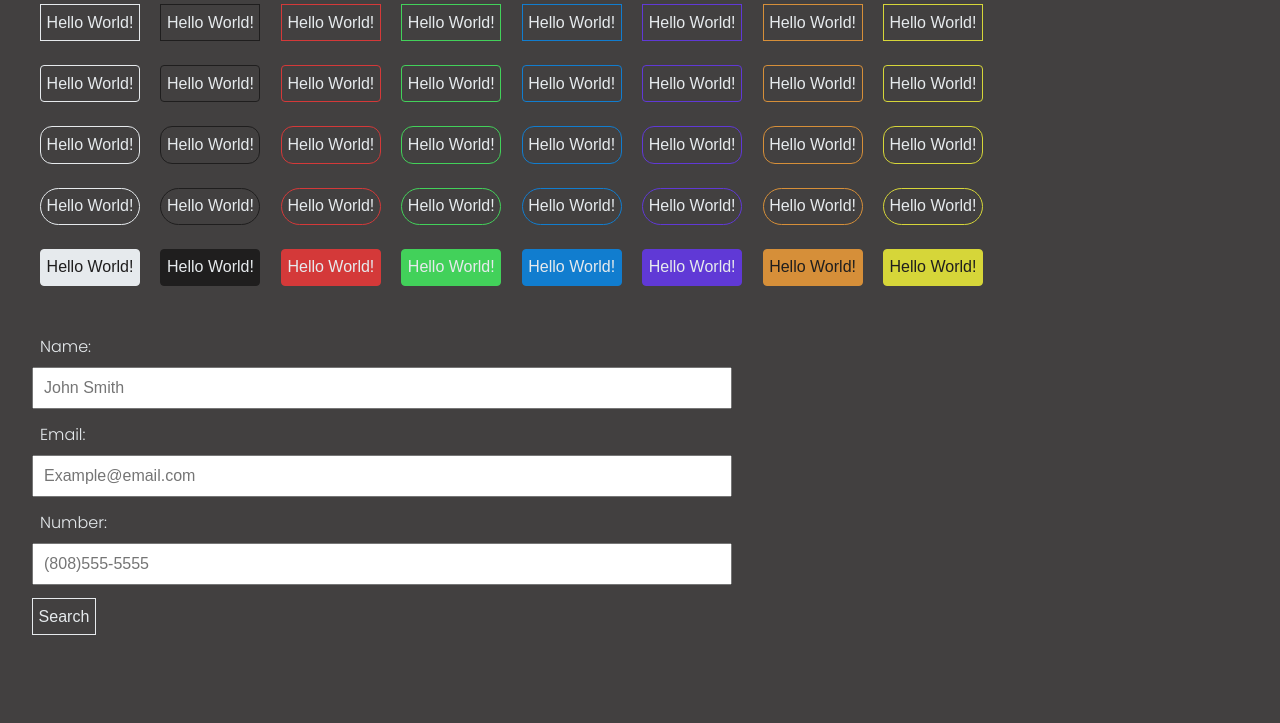
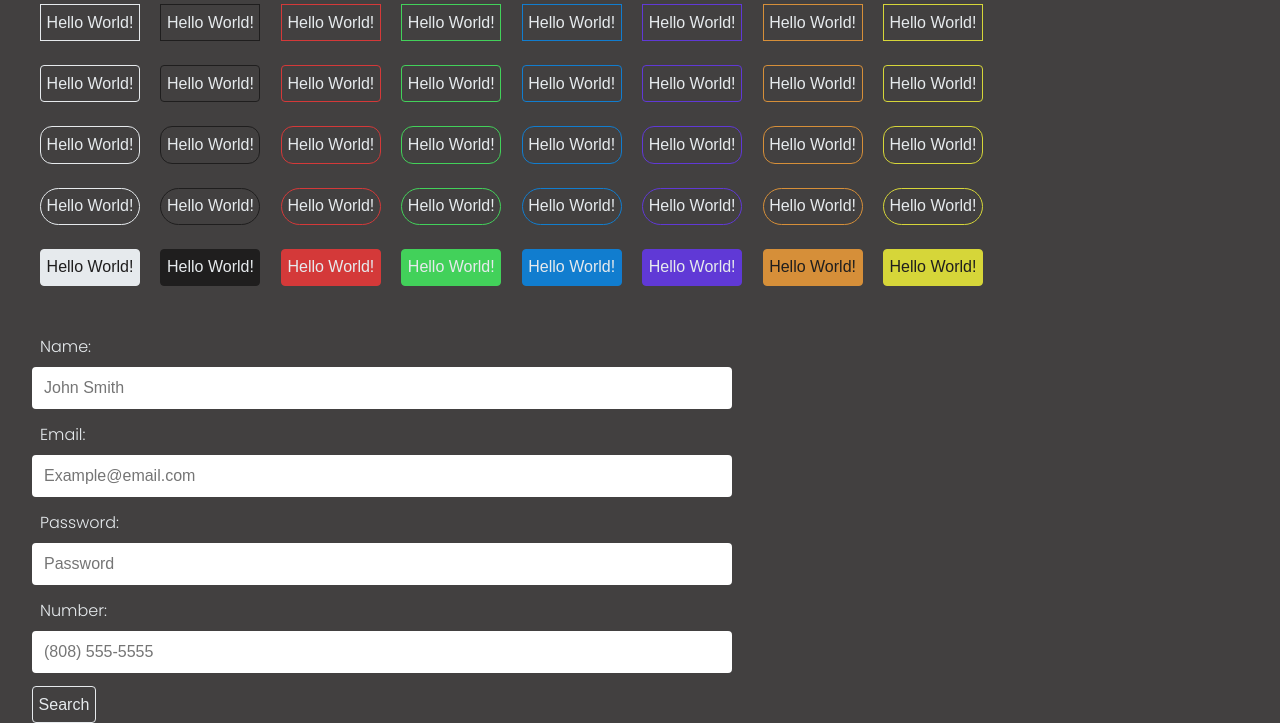
Before and after one commit to Ali-Row/Keen, a plain HTML site: page index.html in a window 1280 px wide. Shown: the part 162-885 px from the top of the page. Before the commit the page ends 800 px from the top, so only its background shows below. Drawn offline with Linux system fonts and the light colour scheme.

Commit message:
Finish form designs

```diff
--- a/index.html
+++ b/index.html
@@ -94,14 +94,16 @@
             <div class="mar-auto">
                 <form action="submit" class="form">
                     <label class="txt-light" for="name">Name:</label>
-                    <input class="form-input" type="name" placeholder="John Smith" for="Search" class="input mar-r-1">
+                    <input class="rounded-min form-input" type="name" placeholder="John Smith" for="Name" class="input mar-r-1">
                     <label class="txt-light" for="email">Email:</label>
-                    <input class="form-input" type="email" placeholder="Example@email.com" for="Search" class="input mar-r-1">
+                    <input class="rounded-min form-input" type="email" placeholder="Example@email.com" for="Email" class="input mar-r-1">
+                    <label class="txt-light" for="password">Password:</label>
+                    <input class="rounded-min form-input" type="password" placeholder="Password" for="Password" class="input mar-r-1">
                     <label class="txt-light" for="number">Number:</label>
-                    <input class="form-input" type="phone-number" placeholder="(808)555-5555" for="Search" class="input mar-r-1">
+                    <input class="rounded-min form-input" type="phone-number" placeholder="(808) 555-5555" for="Number" class="input mar-r-1">
                 </form>
 
-                <button class="keen-btn mar-t-1">Search</button>
+                <button class="rounded-min keen-btn mar-t-1">Search</button>
             </div>
         </section>
     </div>
--- a/keen.scss
+++ b/keen.scss
@@ -135,8 +135,6 @@ body {
 .keen-btn:focus, .input:focus, .form-input {
     outline: 0;
 }
-// .keen-btn:focus {
-// }
 .form {
     display: flex;
     flex-direction: column;
@@ -146,6 +144,7 @@ body {
     padding: 10px;
     margin-bottom: 5px;
     font-size: 1rem;
+    border: solid 2px $default-btn-hover-color;
 }
 .form > label {
     margin: 8px;
```
Also changed, not shown: keen.css, keen.min.css, 2 other files.
